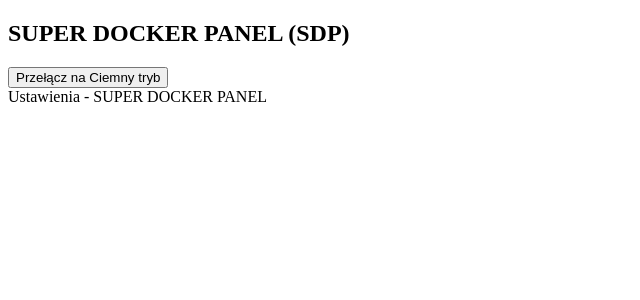
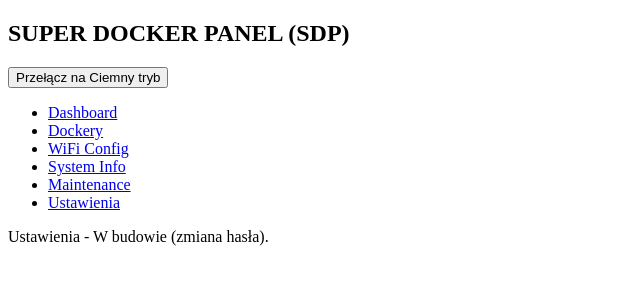
Before and after one commit to hattimon/super-docker-panel, a React (Create React App) app in the folder frontend/: page /settings in a window 1280 px wide. Shown: the top 300 px of the page, without its empty margins (0-640 px from the left). Built offline with nearby package versions, Linux system fonts and the light colour scheme; the HTML template or start-up script is replaced by a standard one.

Commit message:
Update Settings.tsx

```diff
--- a/frontend/src/components/Settings.tsx
+++ b/frontend/src/components/Settings.tsx
@@ -1,5 +1,11 @@
 import React from 'react';
+import { Sidebar } from './Sidebar';
 
 export const Settings: React.FC = () => {
-  return <div className="p-4">Ustawienia - SUPER DOCKER PANEL</div>;
+  return (
+    <div className="flex">
+      <Sidebar />
+      <div className="p-4">Ustawienia - W budowie (zmiana hasła).</div>
+    </div>
+  );
 };
```
